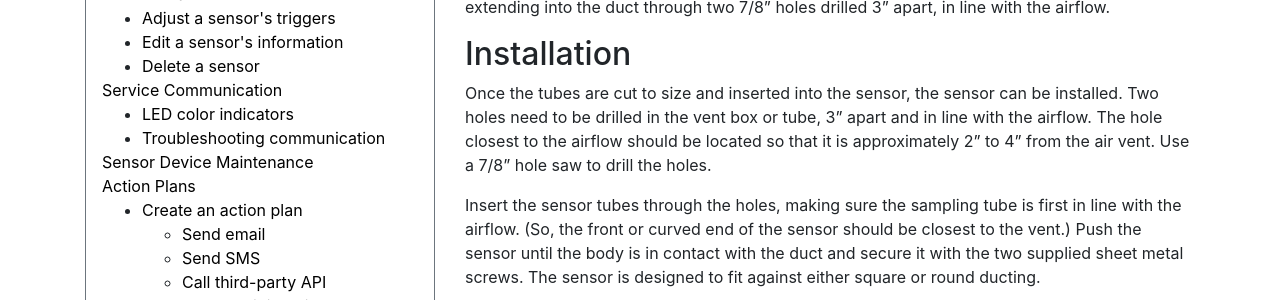
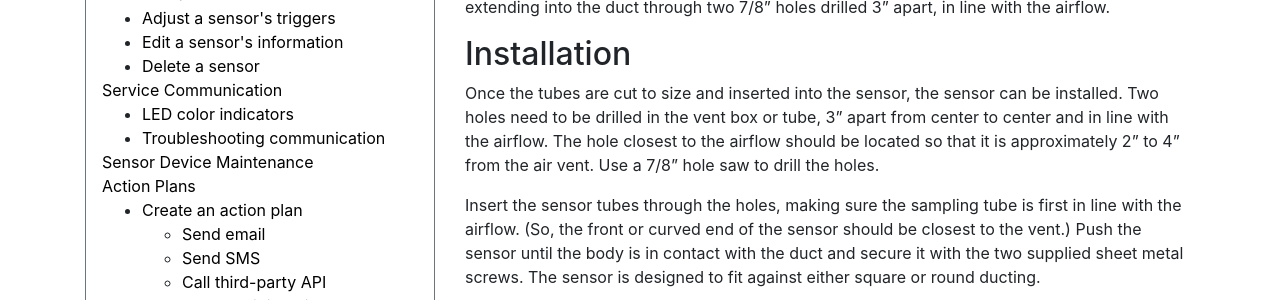
Before and after one commit to NrsSystems/docs, a Jekyll site: the page built from vape-detect/installation-process.md, in a window 1280 px wide. Shown: the part 618-918 px from the top of the page. Built offline with Jekyll 4.4.1, drawn with Linux system fonts in a browser that asks for light colours; our own code applies the rules of GitHub Pages for plain Markdown files.

Commit message:
Update installation-process.md

```diff
--- a/vape-detect/installation-process.md
+++ b/vape-detect/installation-process.md
@@ -10,7 +10,7 @@ See the [Device Installation and Setup Requirements page](installation-reqs.md)
 The sensor should be installed as close to the source of air as possible—the closer the sampling tube is to the air vent, the better. Although the sensor can be installed farther back in the vent when needed—for example, if it cannot physically fit toward the front because of the vent construction—the farther away it is from the air source, the less accurate the readings will be. The sensor will be attached to the outside of the duct, with its sampling and exhaust tubes extending into the duct through two 7/8” holes drilled 3” apart, in line with the airflow.
 
 ## Installation
-Once the tubes are cut to size and inserted into the sensor, the sensor can be installed. Two holes need to be drilled in the vent box or tube, 3” apart and in line with the airflow. The hole closest to the airflow should be located so that it is approximately 2” to 4” from the air vent. Use a 7/8” hole saw to drill the holes.
+Once the tubes are cut to size and inserted into the sensor, the sensor can be installed. Two holes need to be drilled in the vent box or tube, 3” apart from center to center and in line with the airflow. The hole closest to the airflow should be located so that it is approximately 2” to 4” from the air vent. Use a 7/8” hole saw to drill the holes.
 
 Insert the sensor tubes through the holes, making sure the sampling tube is first in line with the airflow. (So, the front or curved end of the sensor should be closest to the vent.) Push the sensor until the body is in contact with the duct and secure it with the two supplied sheet metal screws. The sensor is designed to fit against either square or round ducting.
 
```
